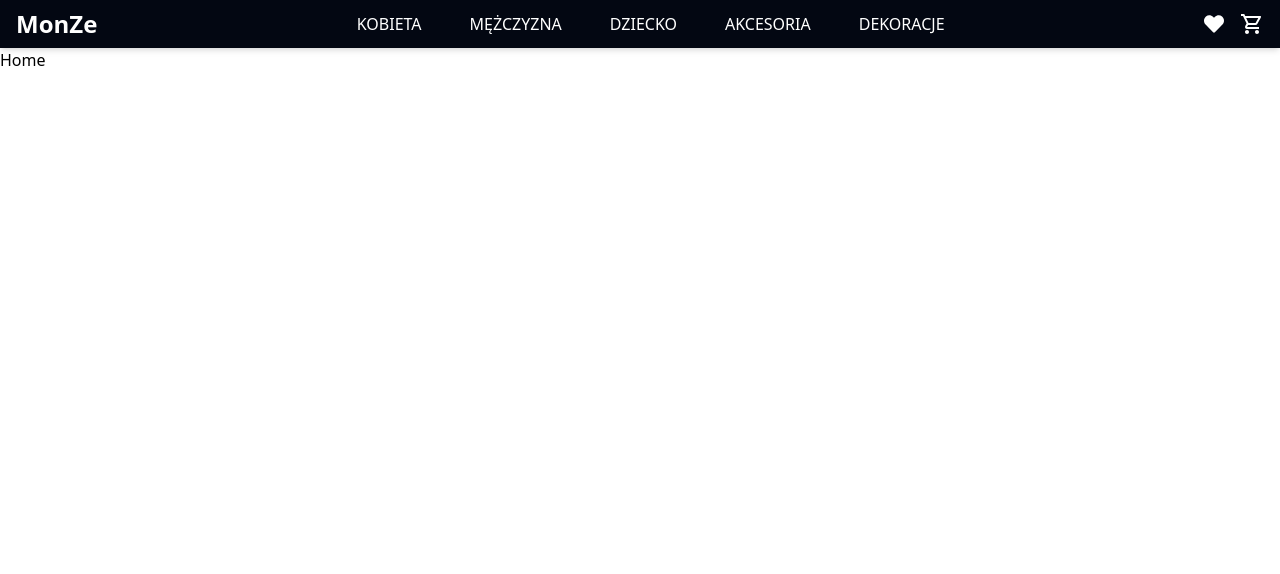
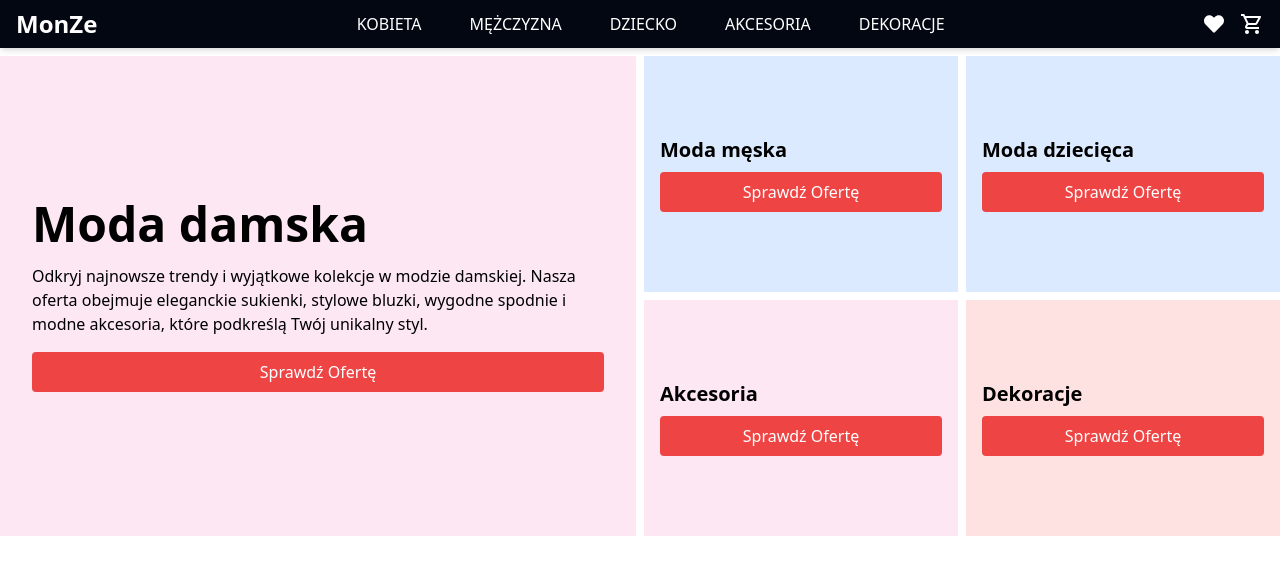
Before and after one commit to GxbrielZ/monze_store, a React (Create React App) app: page / in a window 1280 px wide. Shown: the top 574 px of the page. Built offline with nearby package versions, Linux system fonts and the light colour scheme.

Commit message:
Add hero section

```diff
--- /dev/null
+++ b/src/components/Hero/Hero.tsx
@@ -0,0 +1,53 @@
+import React from 'react';
+
+const Hero: React.FC = () => {
+  return (
+    <div className='grid md:grid-cols-2 gap-2 my-2 h-[60vh]'>
+        <div className='flex flex-col justify-center bg-pink-100 p-8'>
+            <h1 className='text-5xl font-bold mb-4'>Moda damska</h1>
+            <p className='mb-4'>
+                Odkryj najnowsze trendy i wyjątkowe kolekcje w modzie damskiej. Nasza oferta obejmuje eleganckie sukienki, stylowe bluzki, wygodne spodnie i modne akcesoria, które podkreślą Twój unikalny styl.
+            </p>
+            <button className='text-white bg-red-500 py-2 px-4 rounded'>
+                Sprawdź Ofertę
+            </button>
+        </div>
+        <div className='grid grid-cols-2 gap-2'>
+            <div className='flex flex-col justify-center bg-blue-100 p-4'>
+                <h2 className='text-xl font-bold'>Moda męska</h2>
+                <button
+                    className='text-white bg-red-500 py-2 px-4 rounded mt-2'
+                >
+                    Sprawdź Ofertę
+                </button>
+            </div>
+            <div className='flex flex-col justify-center bg-blue-100 p-4'>
+                <h2 className='text-xl font-bold'>Moda dziecięca</h2>
+                <button
+                    className='text-white bg-red-500 py-2 px-4 rounded mt-2'
+                >
+                    Sprawdź Ofertę
+                </button>
+            </div>
+            <div className='flex flex-col justify-center bg-pink-100 p-4'>
+                <h2 className='text-xl font-bold'>Akcesoria</h2>
+                <button
+                    className='text-white bg-red-500 py-2 px-4 rounded mt-2'
+                >
+                    Sprawdź Ofertę
+                </button>
+            </div>
+            <div className='flex flex-col justify-center bg-red-100 p-4'>
+                <h2 className='text-xl font-bold'>Dekoracje</h2>
+                <button
+                    className='text-white bg-red-500 py-2 px-4 rounded mt-2'
+                >
+                    Sprawdź Ofertę
+                </button>
+            </div>
+        </div>
+    </div>
+  )
+};
+
+export default Hero;
--- a/src/pages/Home.tsx
+++ b/src/pages/Home.tsx
@@ -1,8 +1,9 @@
 import React from 'react';
+import Hero from '../components/Hero/Hero';
 
 const Home: React.FC = () => {
   return (
-    <div>Home</div>
+    <Hero />
   )
 };
 
```
